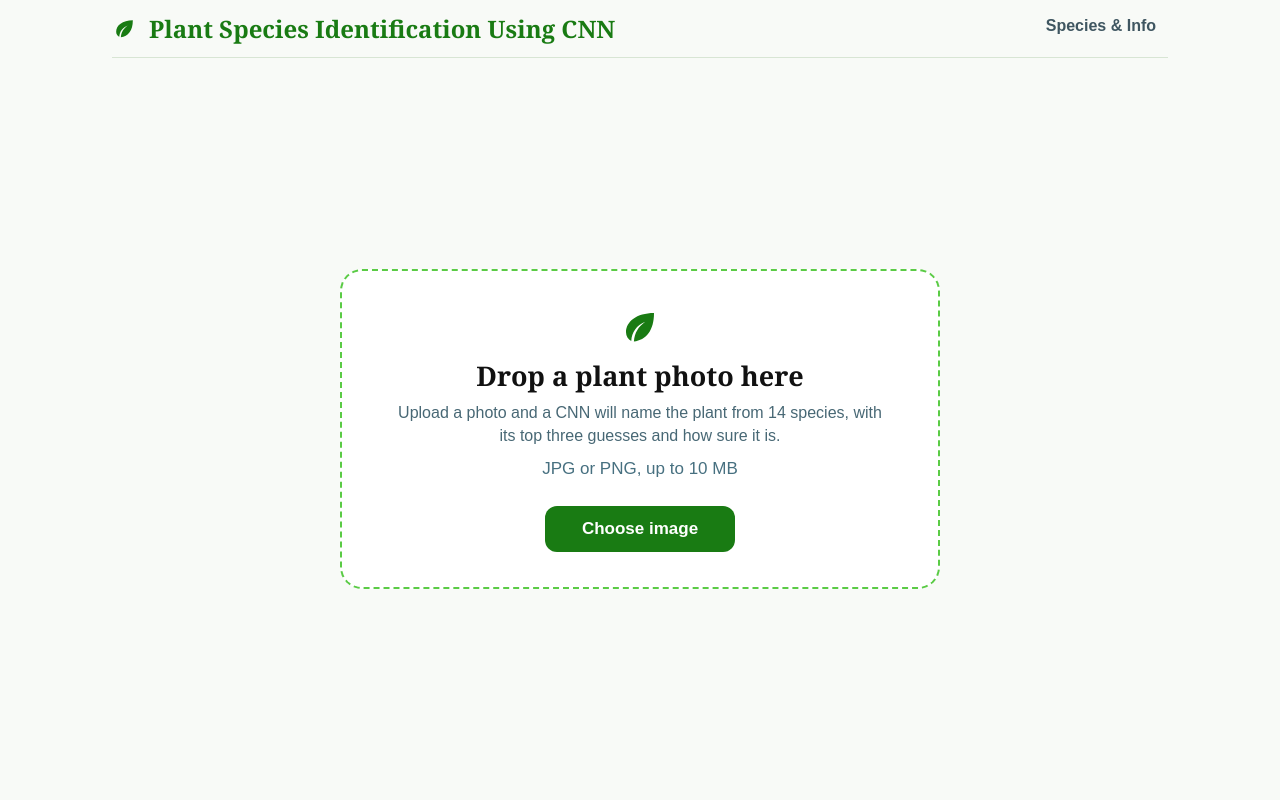
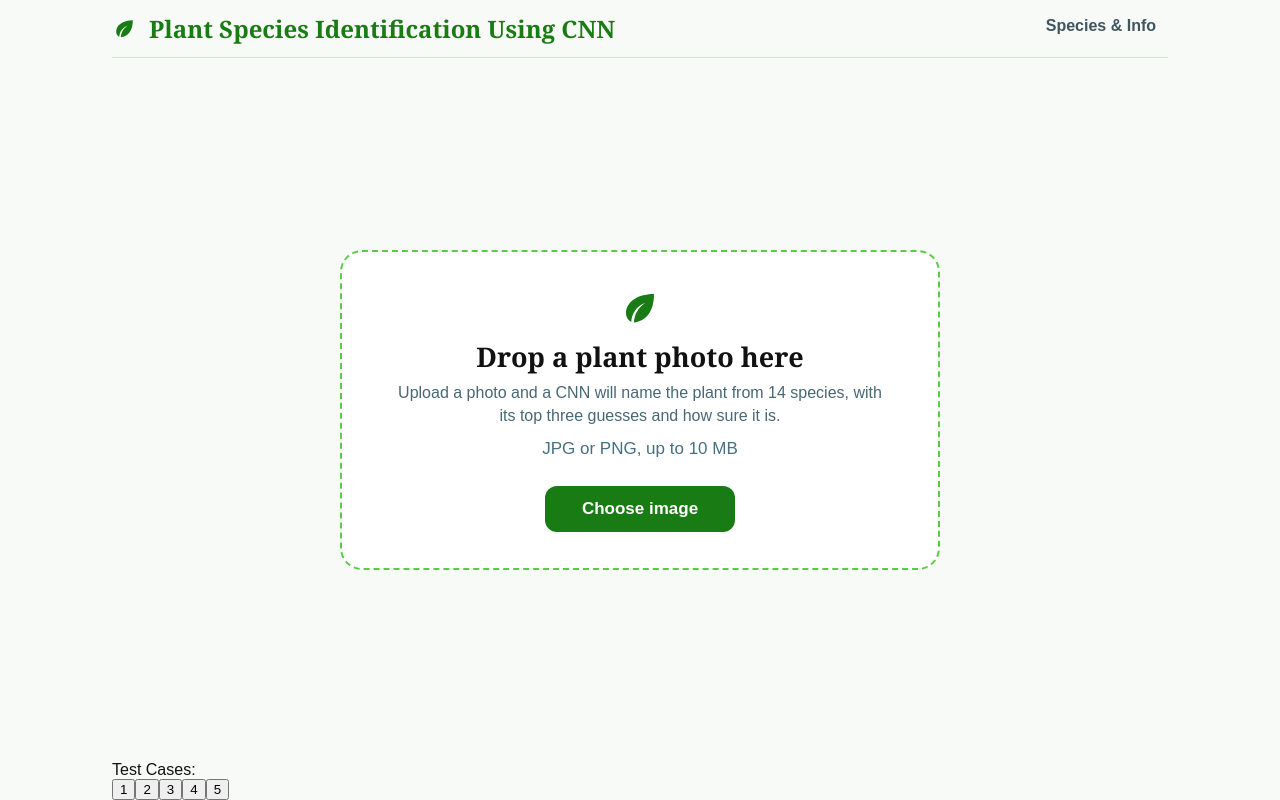
Before and after one commit to Mukunda3187/Plant-Species-Identification, a React (Vite) app in the folder frontend/: page / in a window 1280 px wide. Built offline with nearby package versions, Linux system fonts and the light colour scheme.

Commit message:
Update App.jsx

```diff
--- a/frontend/src/App.jsx
+++ b/frontend/src/App.jsx
@@ -77,6 +77,18 @@ export default function App() {
   function closeGraphModal() {
     setGraphModalOpen(false);
     if (timerRef.current) clearTimeout(timerRef.current);
+  }
+
+  async function chooseTestImage(number) {
+    try {
+      const response = await fetch(`/${number}.jpg`);
+      if (!response.ok) throw new Error(`Test image ${number}.jpg not found.`);
+      const blob = await response.blob();
+      const testFile = new File([blob], `${number}.jpg`, { type: 'image/jpeg' });
+      await choose(testFile);
+    } catch (e) {
+      setError(e.message || 'Unable to load test image.');
+    }
   }
 
   async function choose(f) {
@@ -469,6 +481,27 @@ export default function App() {
         </div>
       )}
 
+      {/* ============================================================ */}
+      {/* 4. TEST CASES FOOTER                                           */}
+      {/* ============================================================ */}
+      <footer className="test-cases-footer">
+        <span className="test-cases-title">Test Cases:</span>
+        <div className="test-case-buttons">
+          {[1, 2, 3, 4, 5].map((number) => (
+            <button
+              key={number}
+              type="button"
+              className="test-case-btn"
+              onClick={() => chooseTestImage(number)}
+              disabled={loading}
+              aria-label={`Test case ${number}`}
+            >
+              {number}
+            </button>
+          ))}
+        </div>
+      </footer>
+
       <input
         ref={inputRef}
         type="file"
```
